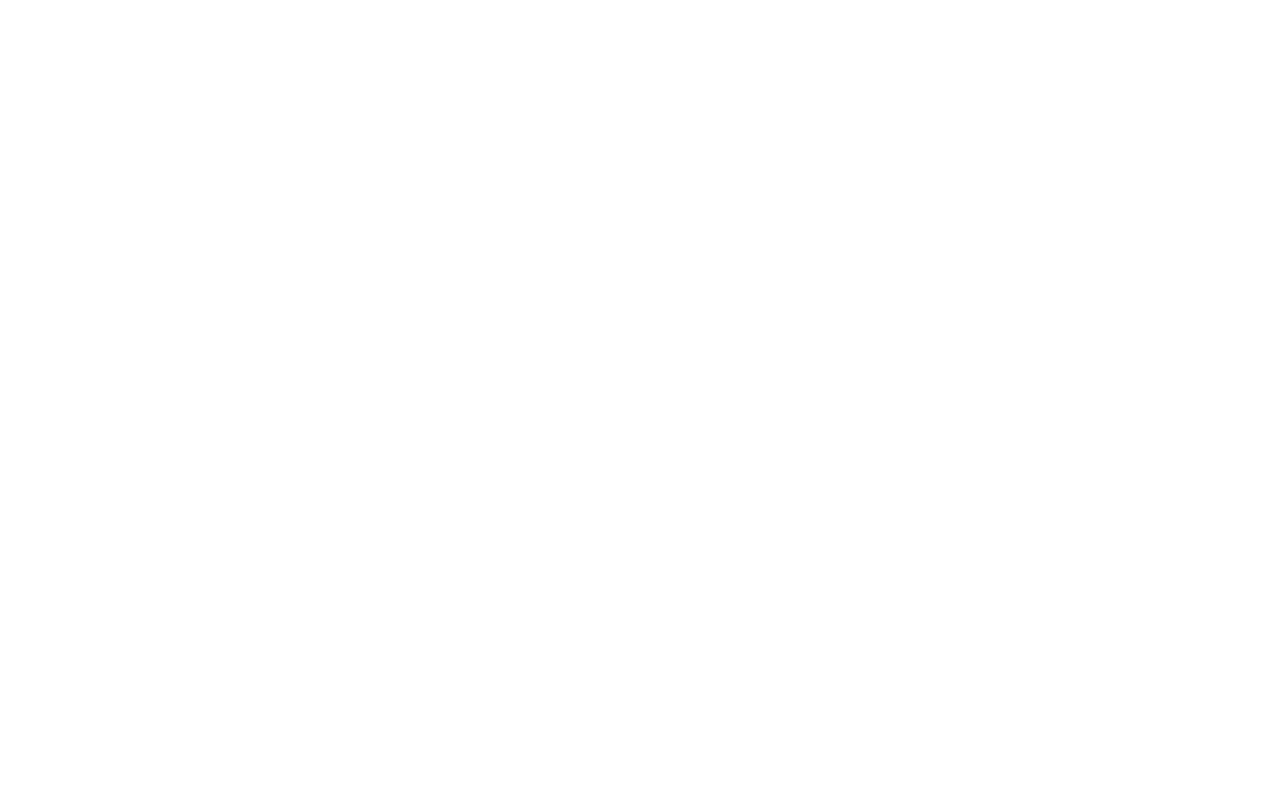
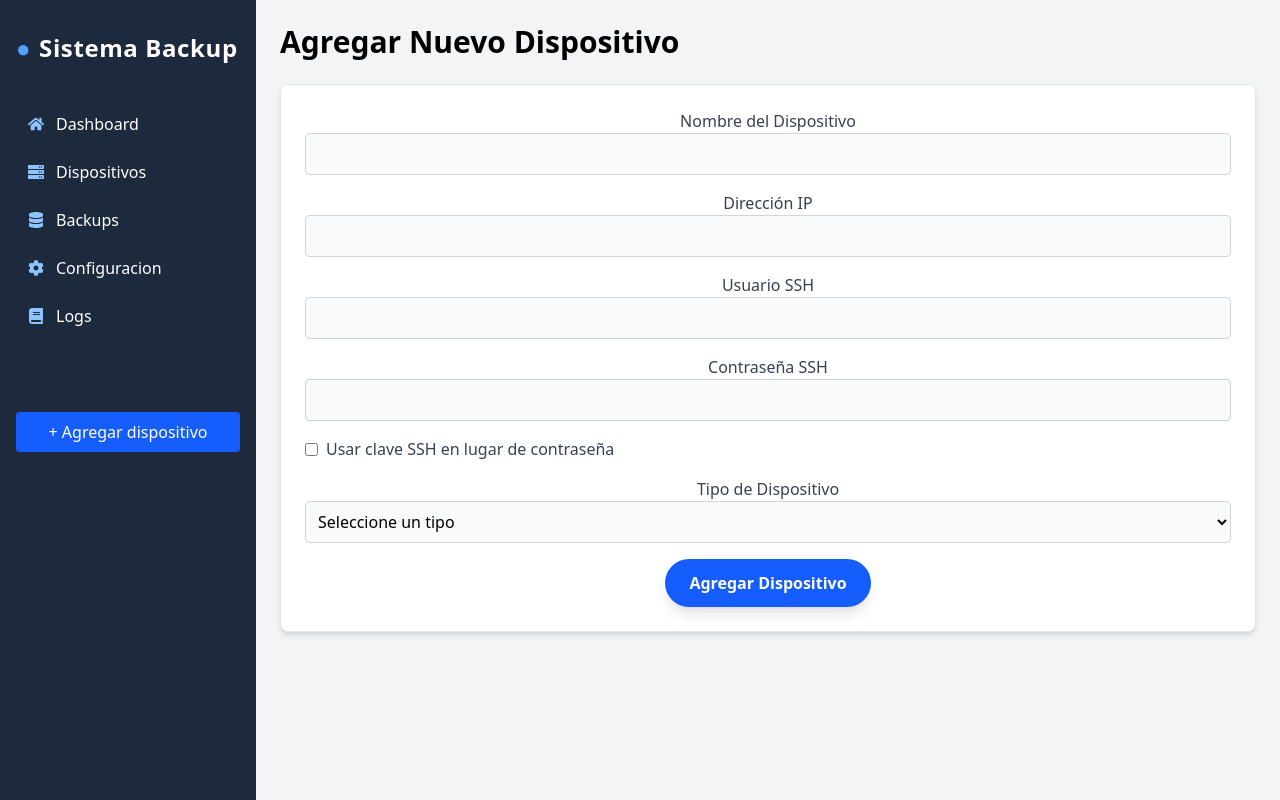
Before and after one commit to TobyX73/Software-de-Automatizaci-n-de-Realizaci-n-de-Backups-de-Configuraciones-de-Dispositivos-de-Red, a React (Vite) app in the folder client/my-app/: page /addDevice in a window 1280 px wide. Before the commit this address had no page. Built offline with nearby package versions, Linux system fonts and the light colour scheme.

Commit message:
Git merge

```diff
--- a/client/my-app/src/App.jsx
+++ b/client/my-app/src/App.jsx
@@ -3,13 +3,14 @@
 import HomePage from './pages/homePage'
 import LogsPage from './pages/logsPage';
 import SettingsPage from './pages/settingsPage';
+import AddDevice from './pages/addDevice';
 import './style/App.css'
-import { BrowserRouter, Routes, Route } from 'react-router-dom';
+import { BrowserRouter as Router, Routes, Route } from 'react-router-dom';
 
 function App() {
 
   return (
-    <BrowserRouter>
+    <Router>
     <Routes>
       <Route path="/" element={<HomePage />} />
 
@@ -17,8 +18,9 @@
       <Route path="/settings" element={<SettingsPage />} />
       <Route path="/backups" element={<BackupsPage />} />
       <Route path="/logs" element={<LogsPage />} />
+      <Route path="/addDevice" element={<AddDevice />} />
     </Routes>
-  </BrowserRouter>
+  </Router>
   )
 }
 
--- /dev/null
+++ b/client/my-app/src/pages/addDevice.jsx
@@ -0,0 +1,74 @@
+import SideBar from "../components/sideBar";
+
+function AddDevice() {
+  return (
+    <div className="flex">
+      <SideBar />
+      <main className="flex-col flex-1 p-6 overflow-y-auto bg-gray-100 relative">
+        <h1 className="justify-self-start text-3xl font-bold text-black mb-6">
+          Agregar Nuevo Dispositivo
+        </h1>
+        <div className="bg-white p-6 rounded-lg shadow-md border border-gray-200">
+          <form>
+            <div className="text-black mb-4">
+              <label className="block text-gray-700">
+                Nombre del Dispositivo
+              </label>
+              <input
+                type="text"
+                className="w-full p-2 border rounded bg-gray-50 focus:bg-blue-50 hover:bg-blue-50 border-gray-300 focus:border-blue-500 transition-colors"
+              />
+            </div>
+
+            <div className="text-black mb-4">
+              <label className="block text-gray-700">Dirección IP</label>
+              <input
+                type="text"
+                className="w-full p-2 border rounded bg-gray-50 focus:bg-blue-50 hover:bg-blue-50 border-gray-300 focus:border-blue-500 transition-colors"
+              />
+            </div>
+            <div className="text-black mb-4">
+              <label className="block text-gray-700">Usuario SSH</label>
+              <input
+                type="text"
+                className="w-full p-2 border rounded bg-gray-50 focus:bg-blue-50 hover:bg-blue-50 border-gray-300 focus:border-blue-500 transition-colors"
+              />
+            </div>
+            <div className="text-black mb-4">
+              <label className="block text-gray-700">Contraseña SSH</label>
+              <input
+                type="password"
+                className="w-full p-2 border rounded bg-gray-50 focus:bg-blue-50 hover:bg-blue-50 border-gray-300 focus:border-blue-500 transition-colors"
+              />
+            </div>
+            <div className="text-black mb-4 flex items-center">
+              <input type="checkbox" id="useSshKey" className="mr-2 accent-blue-600" />
+              <label htmlFor="useSshKey" className="text-gray-700">
+                Usar clave SSH en lugar de contraseña
+              </label>
+            </div>
+            <div className="text-black mb-4">
+              <label className="block text-gray-700">Tipo de Dispositivo</label>
+              <select
+                className="w-full p-2 border rounded bg-gray-50 focus:bg-blue-50 hover:bg-blue-50 border-gray-300 focus:border-blue-500 transition-colors"
+              >
+                <option  value="">Seleccione un tipo</option>
+                <option value="router">Router</option>
+                <option value="switch">Switch</option>
+                <option value="firewall">Firewall</option>
+              </select>
+            </div>
+            <button
+              type="submit"
+              className="bg-blue-600 hover:bg-blue-700 text-white font-semibold px-6 py-3 rounded-full shadow-lg transition-colors"
+            >
+              Agregar Dispositivo
+            </button>
+          </form>
+        </div>
+      </main>
+    </div>
+  );
+}
+
+export default AddDevice;
--- a/client/my-app/src/pages/devicesPage.jsx
+++ b/client/my-app/src/pages/devicesPage.jsx
@@ -1,5 +1,6 @@
 import SideBar from "../components/sideBar";
 import DevicesLogic from "../components/deviceTable";
+import { useNavigate } from "react-router-dom";
 
 /*Gestión de dispositivos de red.
 
@@ -9,6 +10,8 @@
 
 Modal o formulario lateral para Alta/Edición*/
 function DevicesPage() {
+  const navigate = useNavigate();
+
   return (
     <div className="flex">
       <SideBar />
@@ -21,7 +24,7 @@
         <button
           className="fixed bottom-8 right-8 bg-blue-600 hover:bg-blue-700 text-white font-semibold px-6 py-3 rounded-full shadow-lg transition-colors z-50"
           style={{ minWidth: "220px" }}
-          onClick={() => window.location.href = "/agregar-dispositivo"}
+          onClick={() => navigate("/addDevice")}
         >
           Agregar Nuevo Dispositivo
         </button>
```
